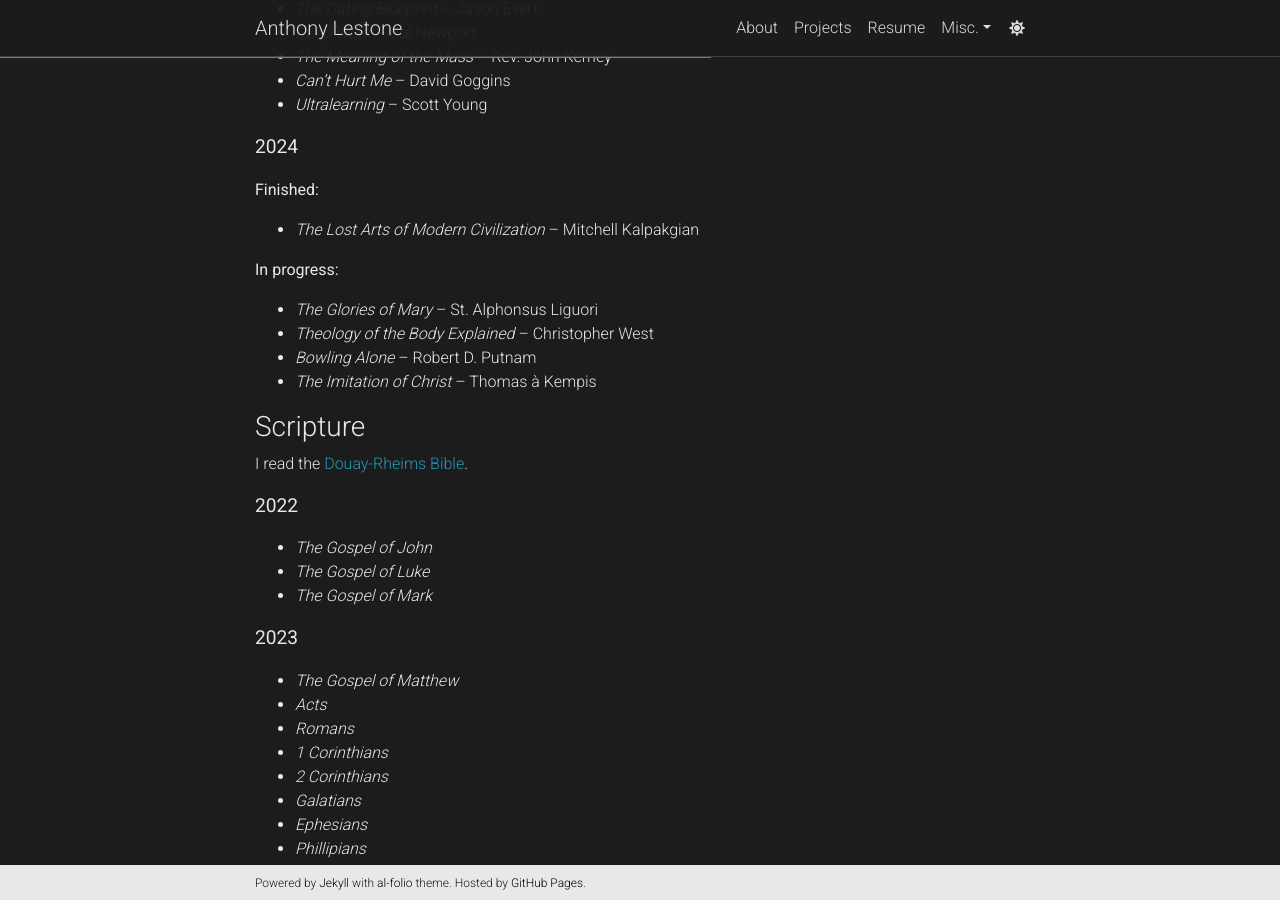
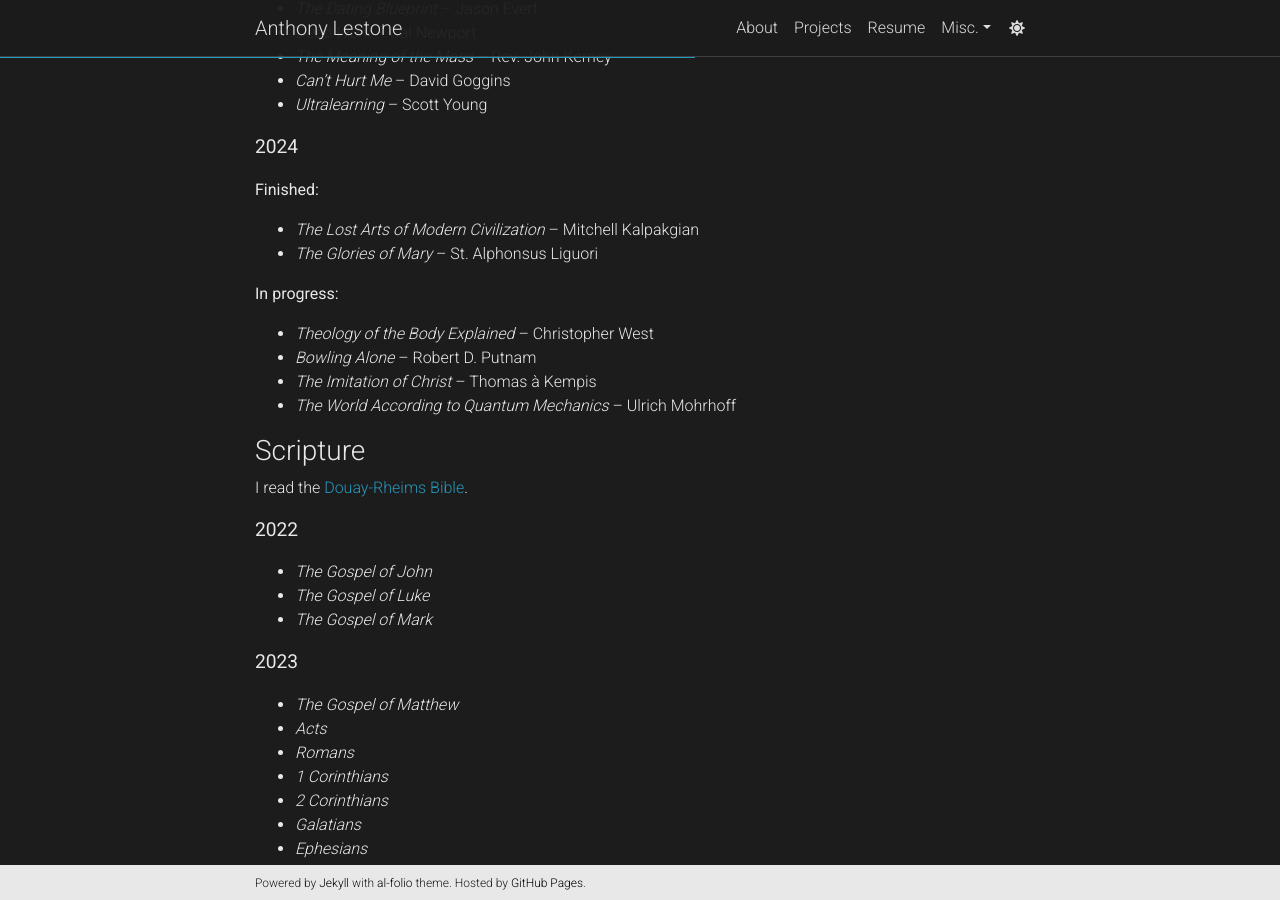
Before and after one commit to anthonylestone/anthonylestone.github.io, a Jekyll site: the page built from _pages/readinglist.md, in a window 1280 px wide and 900 px high, scrolled down 567 px. Built offline with Jekyll 4.4.1, drawn with Linux system fonts in a browser that asks for light colours; comment, search, counter and statistics services are not loaded; a style sheet for code colours, icons or effects is not loaded.

Commit message:
Finished The Glories of Mary

```diff
--- a/_pages/readinglist.md
+++ b/_pages/readinglist.md
@@ -33,13 +33,14 @@
 <b>Finished:<b>
 
 - *The Lost Arts of Modern Civilization* -- Mitchell Kalpakgian
+- *The Glories of Mary* -- St. Alphonsus Liguori
 
 <b>In progress:<b>
 
-- *The Glories of Mary* -- St. Alphonsus Liguori
 - *Theology of the Body Explained* -- Christopher West
 - *Bowling Alone* -- Robert D. Putnam
 - *The Imitation of Christ* -- Thomas à Kempis
+- *The World According to Quantum Mechanics* -- Ulrich Mohrhoff
 
 ### Scripture
 
```
